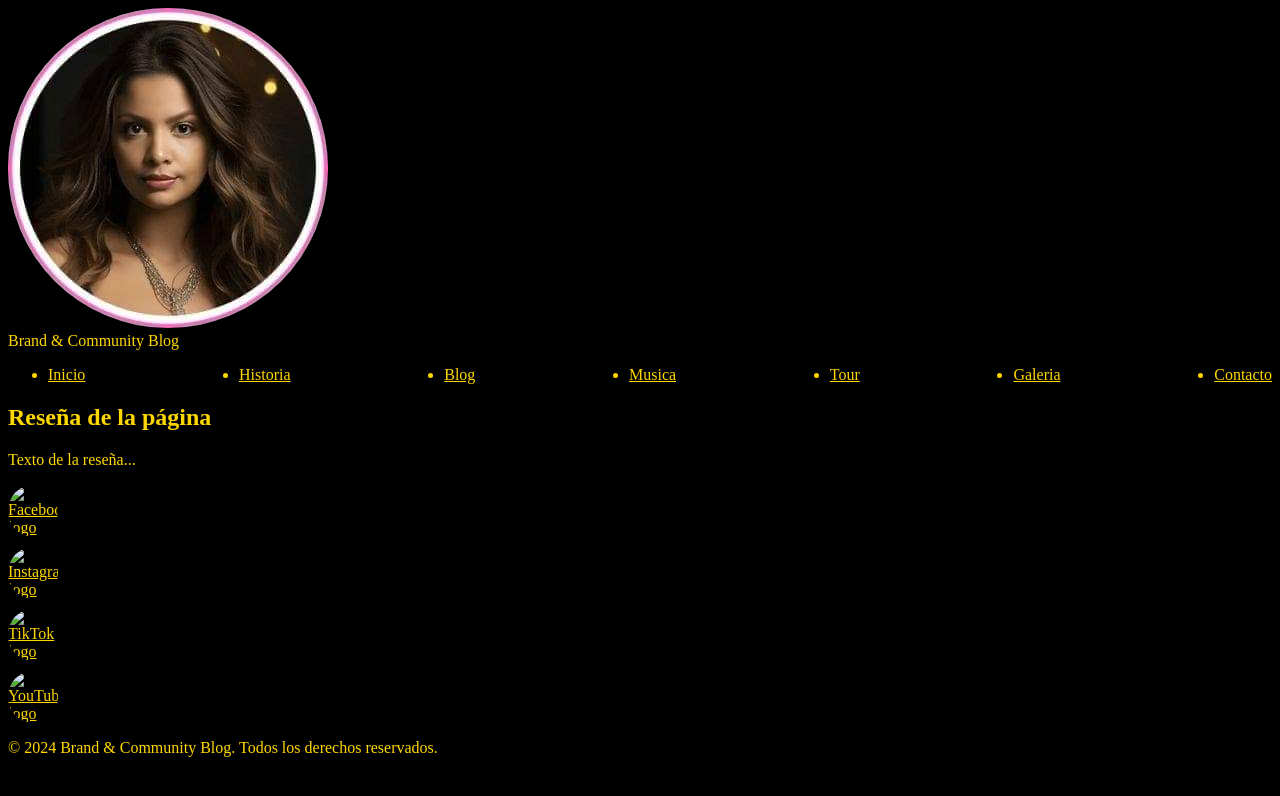
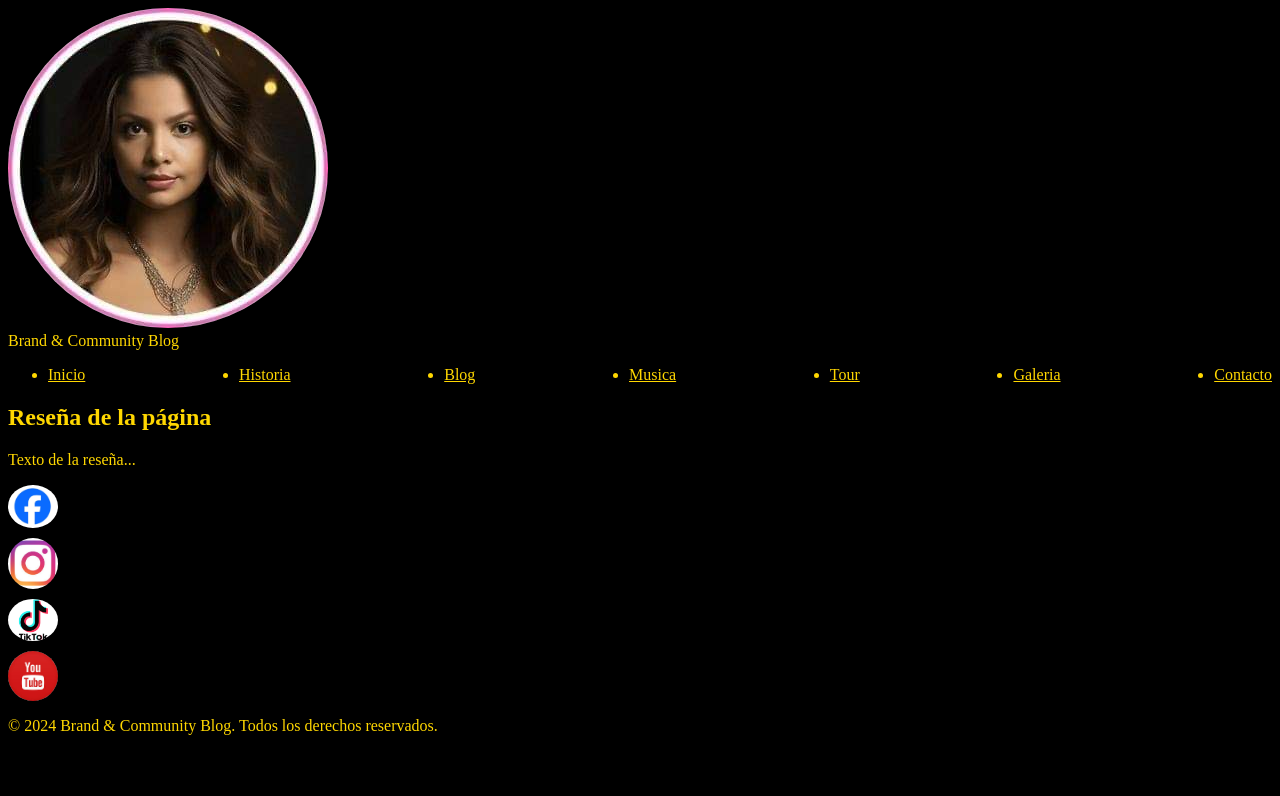
Before and after one commit to alejandro849/fran-web, a plain HTML site: page index.html in a window 1280 px wide. Drawn offline with Linux system fonts and the light colour scheme; the site is published under a folder, as on GitHub Pages, so addresses that start at the root find nothing.

Commit message:
cambio de ruta de los logos

```diff
--- a/index.html
+++ b/index.html
@@ -34,22 +34,22 @@
                 <div class="buttons">
                     <div class="button facebook">
                         <a href="#">
-                            <img src="/logo/facebook.png" alt="Facebook logo" width="50">
+                            <img src="logo/facebook.png" alt="Facebook logo" width="50">
                         </a>
                     </div>
                     <div class="button instagram">
                         <a href="#">
-                            <img src="/logo/instagram.png" alt="Instagram logo" width="50">
+                            <img src="logo/instagram.png" alt="Instagram logo" width="50">
                         </a>
                     </div>
                     <div class="button tiktok">
                         <a href="#">
-                            <img src="/logo/tiktok.png" alt="TikTok logo" width="50">
+                            <img src="logo/tiktok.png" alt="TikTok logo" width="50">
                         </a>
                     </div>
                     <div class="button youtube">
                         <a href="#">
-                            <img src="/logo/youtube.jpg" alt="YouTube logo" width="50">
+                            <img src="logo/youtube.jpg" alt="YouTube logo" width="50">
                         </a>
                     </div>
                 </div>
```
